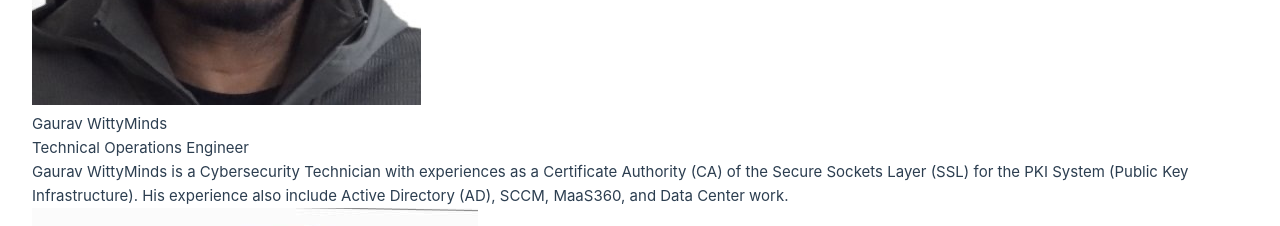
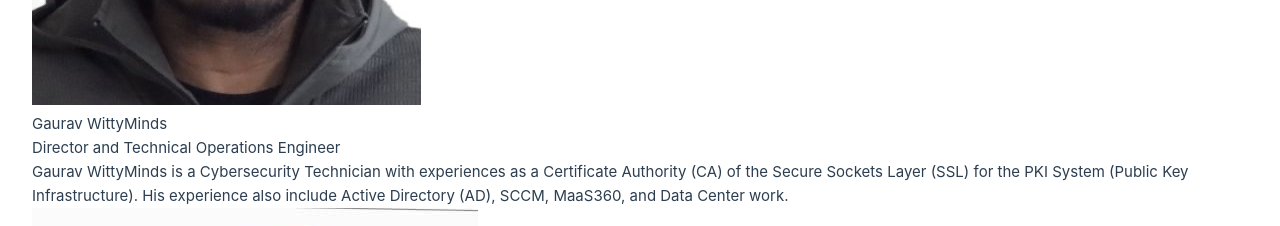
Before and after one commit to Phosah/cybergist, a Vue app: page /about in a window 1280 px wide. Shown: the part 2000-2226 px from the top of the page. Built offline with nearby package versions, Linux system fonts and the light colour scheme; the HTML template or start-up script is replaced by a standard one.

Commit message:
about fix

```diff
--- a/src/pages/AboutPage.vue
+++ b/src/pages/AboutPage.vue
@@ -66,7 +66,7 @@
       </div>
       <div>
         <p class="text-3xl font-semibold font-garamond">Gaurav WittyMinds</p>
-        <p class="mb-6 text-gray-400">Technical Operations Engineer</p>
+        <p class="mb-6 text-gray-400">Director and Technical Operations Engineer</p>
         <p>
           Gaurav WittyMinds is a Cybersecurity Technician with experiences as a Certificate
           Authority (CA) of the Secure Sockets Layer (SSL) for the PKI System (Public Key
```
